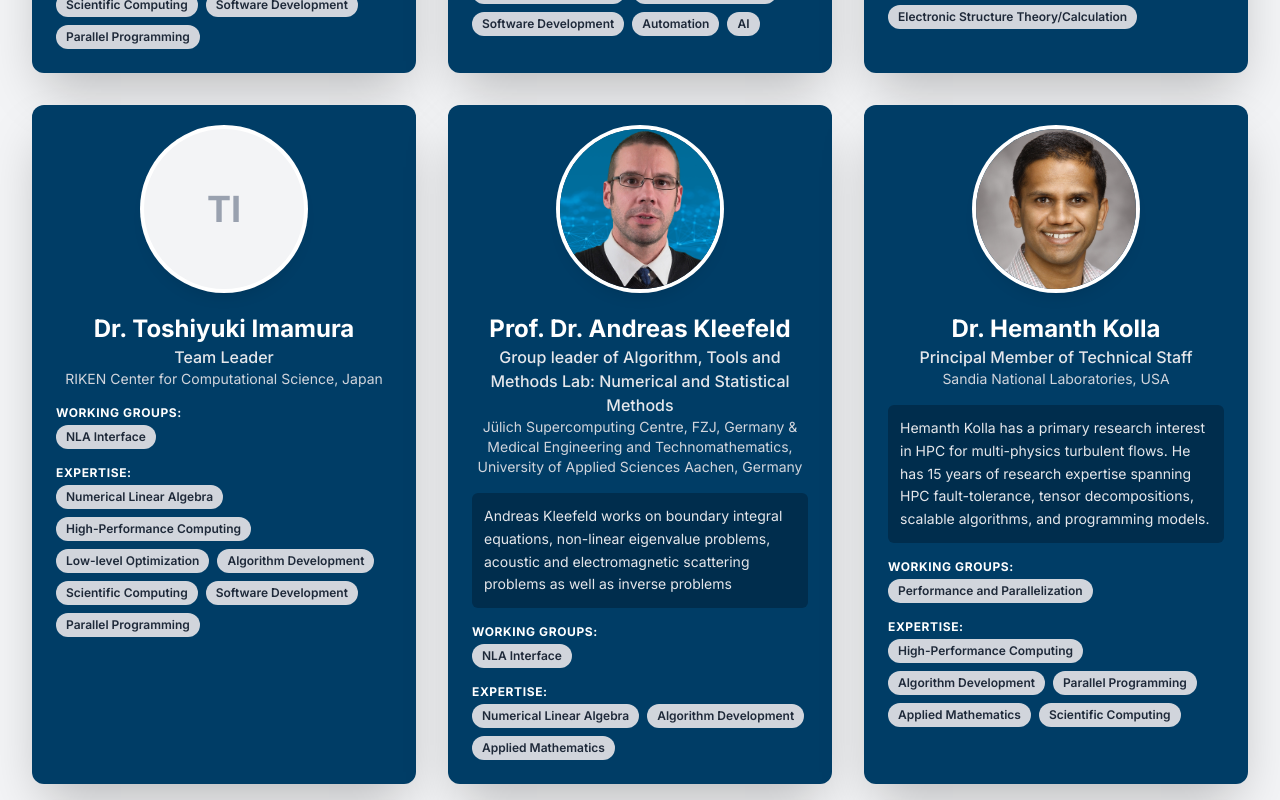
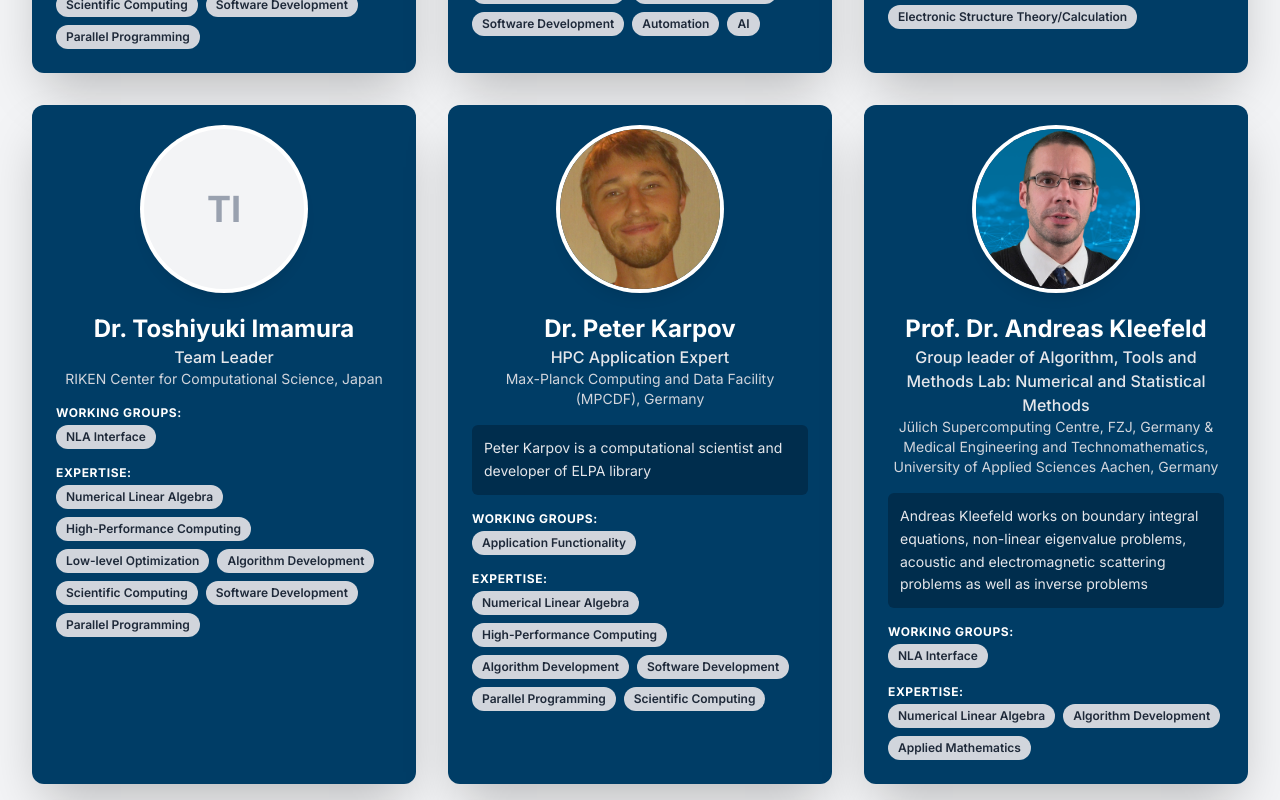
Before and after one commit to ExaNLA-Network/exanla-network.github.io, a Next.js app: page /committee in a window 1280 px wide. Shown: the part 4480-5280 px from the top of the page. Built offline with nearby package versions, Linux system fonts and the light colour scheme.

Commit message:
Update member information: Peter Karpov (#54)

```diff
--- a/app/committee/page.tsx
+++ b/app/committee/page.tsx
@@ -298,6 +298,16 @@ const committeeMembers: CommitteeMember[] = [
     //bio: 'To be updated',
     //image: '/committee/avatar/andreas.marek.jpg',
     categories: [expertiseCategories.NUMERICAL_LINEAR_ALGEBRA, expertiseCategories.HPC, expertiseCategories.LOW_LEVEL_OPTIMIZATION, expertiseCategories.ALGORITHM_DEVELOPMENT, expertiseCategories.SOFTWARE_DEVELOPMENT, expertiseCategories.PARALLEL_PROGRAMMING, expertiseCategories.SCIENTIFIC_COMPUTING, expertiseCategories.AI],
+    workingGroups: [WorkingGroups.APPLICATION_FUNCTIONALITY],
+  },
+  {
+    id: 'peter.karpov',
+    name: 'Dr. Peter Karpov',
+    title: 'HPC Application Expert',
+    affiliation: 'Max-Planck Computing and Data Facility (MPCDF), Germany',
+    bio: 'Peter Karpov is a computational scientist and developer of ELPA library',
+    image: '/committee/avatar/peter.karpov.jpg',
+    categories: [expertiseCategories.NUMERICAL_LINEAR_ALGEBRA, expertiseCategories.HPC, expertiseCategories.ALGORITHM_DEVELOPMENT, expertiseCategories.SOFTWARE_DEVELOPMENT, expertiseCategories.PARALLEL_PROGRAMMING, expertiseCategories.SCIENTIFIC_COMPUTING],
     workingGroups: [WorkingGroups.APPLICATION_FUNCTIONALITY],
   },
   {
```
Also changed, not shown: public/committee/avatar/peter.karpov.jpg (added).
